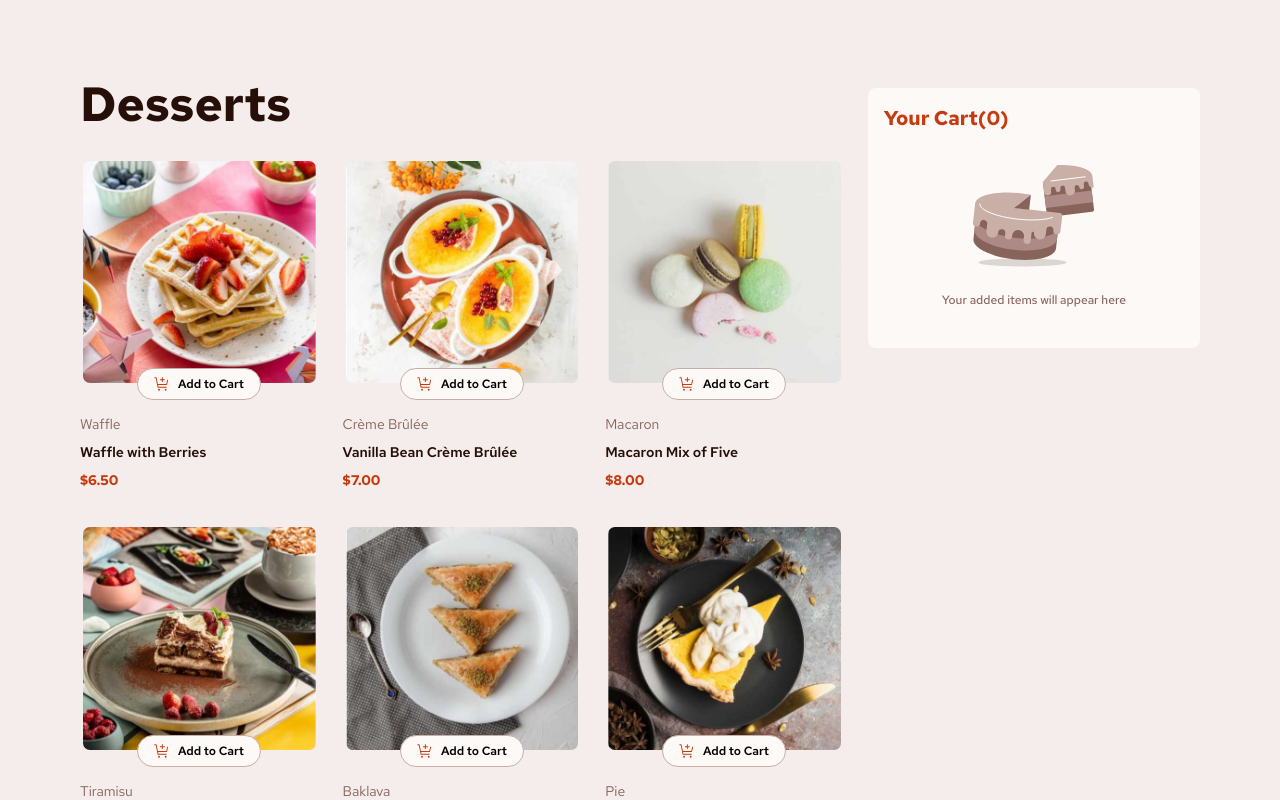
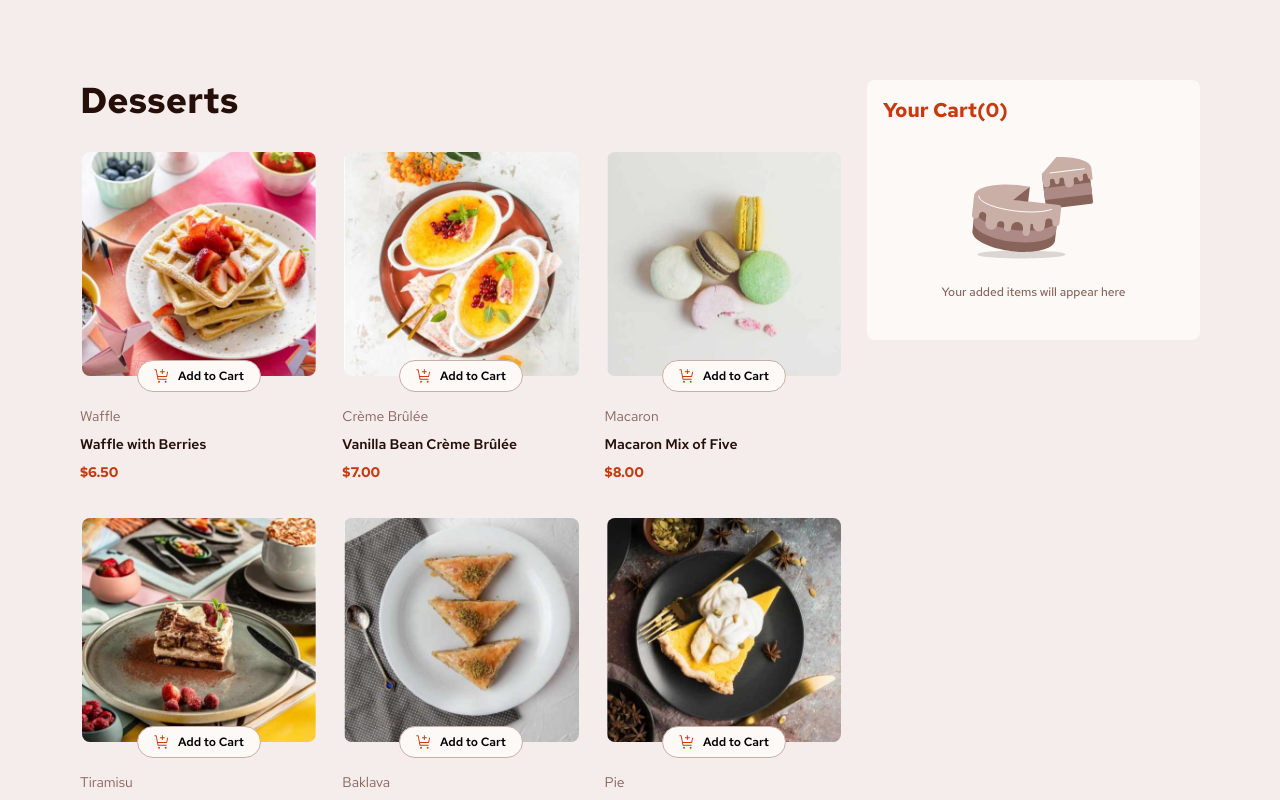
Before and after one commit to OGBENI-NG/product-list-main-with-cart, a React (Vite) app: page / in a window 1280 px wide. Built offline with nearby package versions, Linux system fonts and the light colour scheme.

Commit message:
complete

```diff
--- a/package.json
+++ b/package.json
@@ -5,6 +5,7 @@
     "react-icons": "^5.2.1"
   },
   "devDependencies": {
+    "@types/node": "^20.14.11",
     "@types/react": "^18.3.3",
     "@types/react-dom": "^18.3.0",
     "@vitejs/plugin-react": "*",
--- a/src/App.tsx
+++ b/src/App.tsx
@@ -1,71 +1,128 @@
-import React, { useState } from 'react';
-import { dessertData, DessertItem } from './data'; // Importing dessert data and the DessertItem type
-import emptyCart from './assets/images/illustration-empty-cart.svg'; // Importing an image for an empty cart
-import carbonIcon from './assets/images/icon-carbon-neutral.svg'; // Importing an image for carbon neutral icon
-import confirmIcon from './assets/images/icon-order-confirmed.svg'
-import DessertItemComponent from './components/DessertItem'; // Importing the DessertItemComponent
-import CartItemComponent from './components/CartItem'; // Importing the CartItemComponent
+import React, { useState, useEffect, useRef } from 'react';
+import { dessertData, DessertItem } from './data';
+import emptyCart from './assets/images/illustration-empty-cart.svg';
+import carbonIcon from './assets/images/icon-carbon-neutral.svg';
+import confirmIcon from './assets/images/icon-order-confirmed.svg';
+import DessertItemComponent from './components/DessertItem';
+import CartItemComponent from './components/CartItem';
 import OrderConfirmed from './components/OrderConfirmed';
 import LoadingComponent from './components/Loading';
 
-// Define the main App component
 const App: React.FC = () => {
-  // State to manage the items in the cart
   const [cart, setCart] = useState<DessertItem[]>([]);
-  // State to manage which items should show the increment buttons
   const [showIncrement, setShowIncrement] = useState<{ [key: string]: boolean }>({});
   const [toggleConfirmOrder, setToggleConfirmOrder] = useState<boolean>(false);
-  const [isLoading, setIsLoading] = useState<boolean>(false)
-  const [closeLoading, setCloseLoading] = useState<boolean>(false)
+  const [isLoading, setIsLoading] = useState<boolean>(false);
+  const [closeLoading, setCloseLoading] = useState<boolean>(false);
+  const [focusedItemIndex, setFocusedItemIndex] = useState<number | null>(null);
+  const [itemsPerRow, setItemsPerRow] = useState<number>(3); // Default to 3 items per row
+  const focusTimeoutRef = useRef<NodeJS.Timeout | null>(null); // Ref to store timeout for focus reset
 
-  const totalPrice = cart.reduce((acc, item) => acc + (item.quantity || 1) * item.price, 0).toFixed(2)
+  // Calculate total price of items in the cart
+  const totalPrice = cart.reduce((acc, item) => acc + (item.quantity || 1) * item.price, 0).toFixed(2);
+  // Calculate total quantity of items in the cart
+  const totalCartItem = cart.reduce((acc, item) => acc + (item.quantity || 1), 0);
 
-  const totalCartItem = cart.reduce((acc, item) => acc + (item.quantity || 1), 0)
+  // Effect to handle resize event to adjust items per row
+  useEffect(() => {
+    const handleResize = () => {
+      const itemWidth = 100;
+      const containerWidth = document.querySelector('.dessert-container')?.clientWidth || window.innerWidth;
+      setItemsPerRow(Math.floor(containerWidth / itemWidth));
+    };
 
-  //confirm order function
-  function  confirmOrder() {
-    setIsLoading(true)
-    setTimeout(() => {
-      setIsLoading(false)
-    }, 2000)
-    setToggleConfirmOrder(true)
+    handleResize();
+    window.addEventListener('resize', handleResize);
+    return () => {
+      window.removeEventListener('resize', handleResize);
+    };
+  }, []);
+
+  // Effect to handle key down events for navigation and actions
+  useEffect(() => {
+    const handleKeyDown = (event: KeyboardEvent) => {
+      // Clear previous timeout on new key press
+      clearTimeout(focusTimeoutRef.current as NodeJS.Timeout);
+
+      let newIndex = focusedItemIndex;
+      switch (event.key) {
+        case 'ArrowDown':
+          newIndex = (focusedItemIndex === null ? 0 : (focusedItemIndex + itemsPerRow) % dessertData.length);
+          break;
+        case 'ArrowUp':
+          newIndex = (focusedItemIndex === null ? 0 : (focusedItemIndex - itemsPerRow + dessertData.length) % dessertData.length);
+          break;
+        case 'ArrowRight':
+          newIndex = (focusedItemIndex === null ? 0 : (focusedItemIndex + 1) % dessertData.length);
+          break;
+        case 'ArrowLeft':
+          newIndex = (focusedItemIndex === null ? 0 : (focusedItemIndex - 1 + dessertData.length) % dessertData.length);
+          break;
+        case 'Enter':
+          if (focusedItemIndex !== null) {
+            addToCart(dessertData[focusedItemIndex]);
+          }
+          break;
       }
 
+      setFocusedItemIndex(newIndex === null ? 0 : newIndex);
 
-  //start new order function
-  function startNewOrder() {
-    setCloseLoading(true)
+      // Set timeout to reset focus after 500ms of inactivity
+      focusTimeoutRef.current = setTimeout(() => {
+        setFocusedItemIndex(null);
+      }, 500);
+    };
+
+    window.addEventListener('keydown', handleKeyDown);
+    return () => {
+      window.removeEventListener('keydown', handleKeyDown);
+      clearTimeout(focusTimeoutRef.current as NodeJS.Timeout); // Clear timeout on component unmount
+    };
+  }, [focusedItemIndex, itemsPerRow]);
+
+  // Function to confirm the order
+  function confirmOrder() {
+    setIsLoading(true);
     setTimeout(() => {
-      setCloseLoading(false)
-      setShowIncrement({})
-      setCart([])
-      setToggleConfirmOrder(false)
-    }, 2000)
+      setIsLoading(false);
+    }, 2000);
+    setToggleConfirmOrder(true);
   }
 
-  // Function to add an item to the cart
+  // Function to start a new order
+  function startNewOrder() {
+    setCloseLoading(true);
+    setTimeout(() => {
+      setCloseLoading(false);
+      setShowIncrement({});
+      setCart([]);
+      setToggleConfirmOrder(false);
+    }, 2000);
+  }
+
+  // Function to add item to the cart
   function addToCart(item: DessertItem) {
     const existingItem = cart.find(cartItem => cartItem.id === item.id);
     if (existingItem) {
-      updateItemQuantity(item); // If item already exists, update its quantity
+      updateItemQuantity(item);
     } else {
-      setCart([{...item, quantity: 1 }, ...cart ]); // Otherwise, add a new item with quantity 1
-      setShowIncrement({ ...showIncrement, [item.id]: true }); // Show the increment button for this item
+      setCart([{ ...item, quantity: 1 }, ...cart]);
+      setShowIncrement({ ...showIncrement, [item.id]: true });
     }
   }
 
-  // Function to update the quantity of an item in the cart
+  // Function to update item quantity in the cart
   function updateItemQuantity(item: DessertItem) {
     setCart(
       cart.map(cartItem =>
         cartItem.id === item.id
-          ? { ...cartItem, quantity: (cartItem.quantity || 1) + 1 } // Increment the quantity
+          ? { ...cartItem, quantity: (cartItem.quantity || 1) + 1 }
           : cartItem
       )
     );
   }
 
-  // Function to remove or decrement the quantity of an item in the cart
+  // Function to remove or decrement item quantity in the cart
   function removeItemFromUpdateCart(item: DessertItem) {
     const existingItem = cart.find(cartItem => cartItem.id === item.id);
     if (existingItem) {
@@ -74,70 +131,56 @@ const App: React.FC = () => {
         setCart(
           cart.map(cartItem =>
             cartItem.id === item.id
-              ? { ...cartItem, quantity: newQuantity } // Decrement the quantity
+              ? { ...cartItem, quantity: newQuantity }
               : cartItem
           )
         );
       } else {
-        setCart(cart.filter(cartItem => cartItem.id !== item.id)); // Remove item if quantity is zero
-        setShowIncrement({ ...showIncrement, [item.id]: false }); // Hide the increment button
+        setCart(cart.filter(cartItem => cartItem.id !== item.id));
+        setShowIncrement({ ...showIncrement, [item.id]: false });
       }
     }
   }
 
-  // Function to remove an item from the cart
+  // Function to remove item from the cart
   function removeItemFromCart(item: DessertItem) {
-    setCart(cart.filter(cartItem => cartItem.id !== item.id)); // Remove the item from the cart
-    setShowIncrement({ ...showIncrement, [item.id]: false }); // Hide the increment button
+    setCart(cart.filter(cartItem => cartItem.id !== item.id));
+    setShowIncrement({ ...showIncrement, [item.id]: false });
   }
 
   return (
-    <div className={`py-16 px-4 md:px-7 lg:p-20 bg-Rose100 w-full h-screen font-RedHat
-       overflow-x-hidden select-none xl:p-[80px]`}>
+    <div className={`py-16 px-4 md:px-7 lg:p-20 bg-Rose100 w-full h-screen font-RedHat overflow-x-hidden select-none xl:p-[80px]`}>
       <>
-        <h1 className="font-bold text-5xl text-Rose900 fixed bg-inherit inset-x-0
-          z-50 top-0 p-4 py-8 md:top-[unset] md:left-[unset]
-          md:right-[unset] md:p-0 md:relative md:w-max">Desserts</h1>
+        <h1 className="font-bold text-4xl text-Rose900 fixed bg-inherit inset-x-0 z-50 top-0 p-4 py-7 md:top-[unset] md:left-[unset] md:right-[unset] md:p-0 md:relative md:w-max">Desserts</h1>
         <div className='lg:flex lg:gap-6'>
-          <div className='pt-[70px] md:pt-[40px] md:grid md:grid-cols-2 md:gap-6 lg:grid-cols-3
-            lg:pt-[30px]'>
-            {/* Map through the dessert data and render each item using the DessertItemComponent */}
-            {dessertData.map(item => (
+          <div className='pt-[70px] md:pt-[40px] md:grid md:grid-cols-2 md:gap-6 lg:grid-cols-3 lg:pt-[30px]'>
+            {dessertData.map((item, index) => (
+              <div key={item.id} >
                 <DessertItemComponent
-                key={item.id}
                   item={item}
                   showIncrement={showIncrement}
                   cart={cart}
                   addToCart={addToCart}
                   updateItemQuantity={updateItemQuantity}
                   removeFromCart={removeItemFromUpdateCart}
+                  className={index === focusedItemIndex ? 'border-red-700 text-Red' : ''}
                 />
+              </div>
             ))}
           </div>
-          <div className="bg-Rose50 p-6 md:p-8 rounded-lg md:mt-10  md:mx-20 lg:m-0
-            lg:-mt-10 lg:h-max lg:p-4 lg:w-[650px]">
+          <div className="bg-Rose50 p-6 md:p-8 rounded-lg md:mt-10 md:mx-20 lg:m-0 lg:-mt-10 lg:h-max lg:p-4 lg:w-[650px]">
             <div className="flex flex-col">
-              {/* Header for the cart section */}
               <h2 className="text-3xl lg:text-xl font-bold text-Red">
                 Your Cart
-                <span>
-                  ({cart.length === 0 ? 0 : totalCartItem})
-                </span>
+                <span>({cart.length === 0 ? 0 : totalCartItem})</span>
               </h2>
               {cart.length === 0 ? (
                 <div className="py-8 lg:py-5">
-                  {/* Display an empty cart illustration if cart is empty */}
-                  <img
-                    src={emptyCart}
-                    alt="empty-cart-illustration"
-                    className="size-40 lg:size-32 m-auto"
-                  />
-                  <p className="text-center font-medium text-Rose500 text-base
-                  lg:text-[12px] lg:pt-2">Your added items will appear here</p>
+                  <img src={emptyCart} alt="empty-cart-illustration" className="size-40 lg:size-32 m-auto" />
+                  <p className="text-center font-medium text-Rose500 text-base lg:text-[12px] lg:pt-2">Your added items will appear here</p>
                 </div>
               ) : (
                 <div className="pt-3 lg:pt-2">
-                  {/* Map through the cart items and render each item using the CartItemComponent */}
                   {cart.map((item, index) => (
                     <CartItemComponent
                       key={index}
@@ -147,42 +190,30 @@ const App: React.FC = () => {
                   ))}
                   <p className='flex items-center pt-4 lg:pt-3 text-base md:text-lg text-Rose900 lg:text-[14px]'>
                     Order Total
-                    {/*display the total order amount */}
                     <span className='ml-auto text-2xl lg:text-xl font-bold'>${totalPrice}</span>
                   </p>
-                  <div className='text-base flex items-center gap-2 w-full px-4 mt-5 bg-Rose100 py-3 rounded-md md:justify-center lg:mt-4 lg:p-2
-                    lg:text-[12px]'>
-                    {/* Display carbon-neutral delivery information */}
+                  <div className='text-base flex items-center gap-2 w-full px-4 mt-5 bg-Rose100 py-3 rounded-md md:justify-center lg:mt-4 lg:p-2 lg:text-[12px]'>
                     <img src={carbonIcon} alt="carbon-icon" className='size-6 lg:size-5' />
                     <p>This is <span className='font-bold'>carbon-neutral</span> delivery</p>
                   </div>
                   <button
                     onClick={confirmOrder}
                     type='submit'
-                    className='w-full bg-Red mt-6 py-3 rounded-full font-semibold
-                    text-Rose100 text-base md:text-lg lg:text-base lg:py-2'
+                    className='w-full bg-Red mt-6 py-3 rounded-full font-semibold text-Rose100 text-base md:text-lg lg:text-base lg:py-2'
                   >Confirm Order</button>
                 </div>
               )}
             </div>
           </div>
         </div>
-        <div className={`
-          ${toggleConfirmOrder ? 'block' : 'hidden'} absolute inset-0
-          h-screen overflow-hidden bg-Rose900/50 z-50`}>
-          {/* order confirm component */}
+        <div className={`${toggleConfirmOrder ? 'block' : 'hidden'} absolute inset-0 h-screen overflow-hidden bg-Rose900/50 z-50`}>
           <div className=''>
             {isLoading || closeLoading ? (
               <div className='flex items-center justify-center h-screen'>
-                <LoadingComponent/>
+                <LoadingComponent />
               </div>
             ) : (
-              <div className={`${toggleConfirmOrder && 'animate-slideUp'}
-                bg-Rose50 rounded-t-xl absolute
-                bottom-28 right-0 left-0 top-[100px] h-full px-5 lg:p-[20px]
-                 md:h-max md:inset-x-20 md:inset-y-[150px] md:rounded-xl
-                 md:p-8 lg:h-[444px] lg:w-[400px] lg:inset-[0] lg:m-auto
-                 `}>
+              <div className={`${toggleConfirmOrder && 'animate-slideUp'} bg-Rose50 rounded-t-xl absolute bottom-28 right-0 left-0 top-[100px] h-full px-5 lg:p-[20px] md:h-max md:inset-x-20 md:inset-y-[150px] md:rounded-xl md:p-8 lg:h-[444px] lg:w-[400px] lg:inset-[0] lg:m-auto`}>
                 <div className=''>
                   <div className='pt-6 pb-4 lg:p-0'>
                     <img
@@ -191,26 +222,19 @@ const App: React.FC = () => {
                       className='size-auto lg:size-8'
                     />
                   </div>
-                  <h2 className='text-3xl w-[200px] md:w-full leading-tight font-bold
-                   lg:text-[24px] lg:pt-4'>Order Confirmed</h2>
-                  <p className='text-base ssm:pt-3 ssm:pb-2 pt-2 pb-0 text-Rose500
-                   lg:text-[12px] lg:leading-none'>We hope you enjoy your food!</p>
+                  <h2 className='text-3xl w-[200px] md:w-full leading-tight font-bold lg:text-[24px] lg:pt-4'>Order Confirmed</h2>
+                  <p className='text-base ssm:pt-3 ssm:pb-2 pt-2 pb-0 text-Rose500 lg:text-[12px] lg:leading-none'>We hope you enjoy your food!</p>
                 </div>
                 <div className='pb-10 pt-4'>
-                  <div className='flex flex-col ssm:h-[298px] sm:h-[292px]
-                   md:h-[300px] lg:h-[237px] overflow-x-hidden '>
-                    <div className='bg-Rose100 ssm:px-4 ssm:pt-1 sm:pt-0
-                      ssm:pb-4 sm:px-4 lg:px-[15px]
-                      pt-2 pb-4 px-5 rounded-lg
-                      sm:h-[calc-size(auto)] ssm:h-[calc-size(auto)] mt-auto'>
+                  <div className='flex flex-col ssm:h-[298px] sm:h-[292px] md:h-[300px] lg:h-[237px] overflow-x-hidden '>
+                    <div className='bg-Rose100 ssm:px-4 ssm:pt-1 sm:pt-0 ssm:pb-4 sm:px-4 lg:px-[15px] pt-2 pb-4 px-5 rounded-lg sm:h-[calc-size(auto)] ssm:h-[calc-size(auto)] mt-auto'>
                       {cart.map(item => (
                         <OrderConfirmed
                           key={item.id}
                           item={item}
                         />
                       ))}
-                      <p className='flex text-base lg:text-[14px] items-center font-semibold text-Rose900 pt-5
-                       lg:pt-3'>Order Total
+                      <p className='flex text-base lg:text-[14px] items-center font-semibold text-Rose900 pt-5 lg:pt-3'>Order Total
                         <span className='ml-auto text-2xl lg:text-lg font-bold'>
                           ${totalPrice}
                         </span>
@@ -221,8 +245,7 @@ const App: React.FC = () => {
                     <button
                       onClick={startNewOrder}
                       type='button'
-                      className='bg-Red w-full text-lg font-semibold text-Rose100 py-2
-                      rounded-full lg:text-[13px] lg:py-1'
+                      className='bg-Red w-full text-lg font-semibold text-Rose100 py-2 rounded-full lg:text-[13px] lg:py-1'
                     >
                       Start New Order
                     </button>
--- a/src/components/DessertItem.tsx
+++ b/src/components/DessertItem.tsx
@@ -11,6 +11,7 @@ interface Props {
   addToCart: (item: DessertItem) => void; // Function to add item to the cart
   updateItemQuantity: (item: DessertItem) => void; // Function to increase the item quantity in the cart
   removeFromCart: (item: DessertItem) => void; // Function to decrease the item quantity in the cart
+  className: string
 }
 
 // Define the DessertItemComponent as a functional component
@@ -20,13 +21,16 @@ const DessertItemComponent: React.FC<Props> = ({
   cart,
   addToCart,
   updateItemQuantity,
-  removeFromCart
+  removeFromCart,
+  className
 }) => {
   return (
     <div>
       <div className="flex flex-col items-center ">
         {/* Dessert Image */}
-        <div className={`border-[3px] ${showIncrement[item.id] ? 'border-Red ' : 'border-Rose100'}
+        <div className={`border-[3px] lg:border-[2px]
+          ${showIncrement[item.id] ? 'border-Red ' : 'border-Rose100'}
+          ${className}
           rounded-[10px] w-full overflow-hidden transition-colors
            duration-400 sm:h-[220px]`}>
           {/* Image of the dessert with responsive sources */}
@@ -67,7 +71,7 @@ const DessertItemComponent: React.FC<Props> = ({
             <button
               onClick={() => addToCart(item)}
               type="button"
-              className={`text-base lg:text-[12px] font-semibold flex items-center bg-Rose50
+              className={`${className} text-base lg:text-[12px] font-semibold flex items-center bg-Rose50
                 rounded-full gap-2 border-2 lg:border-[1.5px] border-Rose300 py-[8px] px-6
                 lg:py-[3px] lg:px-4 lg:hover:text-Red lg:hover:border-Red
                 ${!showIncrement[item.id] && 'animate-upAnim'}`}
```
Also changed, not shown: 2 other files (tests, documents, lock files or other folders). Lines whose indentation alone changed are shown as unchanged.
